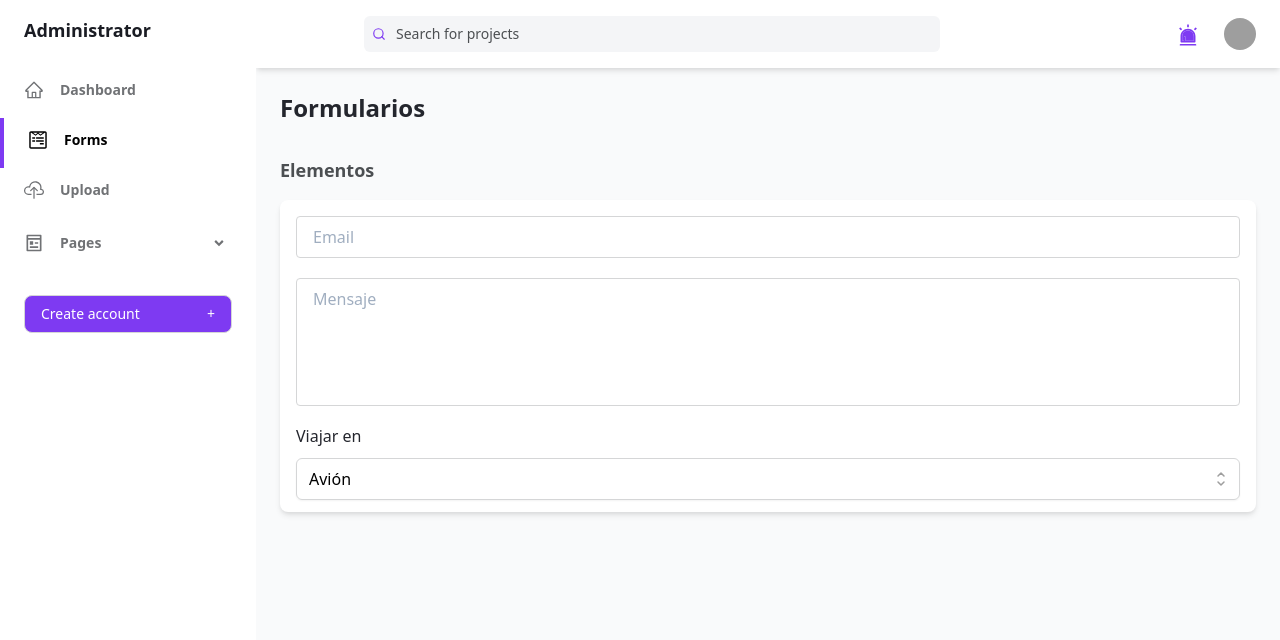
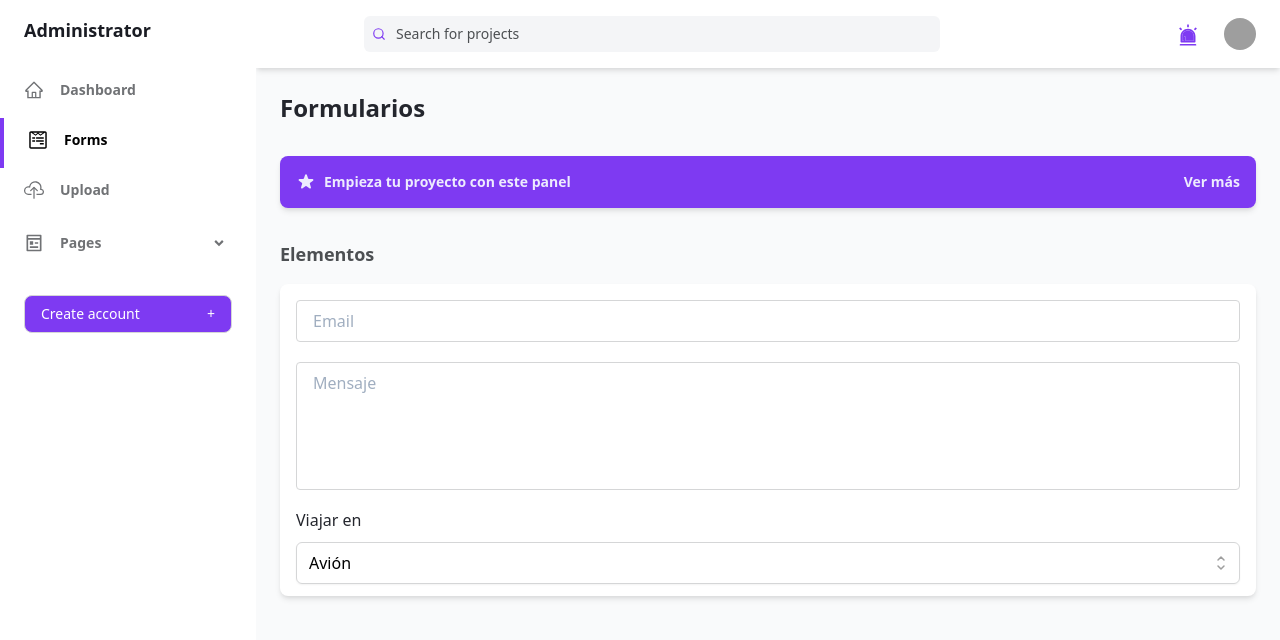
Before and after one commit to core97/dashboard-admin, a Next.js app: page /forms in a window 1280 px wide. Shown: the top 640 px of the page. Built offline with nearby package versions, Linux system fonts and the light colour scheme; grey boxes are pictures that could not be loaded.

Commit message:
Created Banner component

```diff
--- /dev/null
+++ b/common/components/Banner.tsx
@@ -0,0 +1,26 @@
+import Link from "next/link";
+
+interface IProps {
+  routeHref: string;
+  content: string;
+  callToAction: string;
+}
+
+export const Banner = ({ routeHref, content, callToAction }: IProps) => {
+  return (
+    <Link href={routeHref}>
+      <a
+        className="flex items-center justify-between p-4 mb-8 text-sm font-semibold text-purple-100 bg-purple-600 rounded-lg shadow-md focus:outline-none focus:shadow-outline-purple"
+        href="https://github.com/estevanmaito/windmill-dashboard"
+      >
+        <div className="flex items-center">
+          <svg className="w-5 h-5 mr-2" fill="currentColor" viewBox="0 0 20 20">
+            <path d="M9.049 2.927c.3-.921 1.603-.921 1.902 0l1.07 3.292a1 1 0 00.95.69h3.462c.969 0 1.371 1.24.588 1.81l-2.8 2.034a1 1 0 00-.364 1.118l1.07 3.292c.3.921-.755 1.688-1.54 1.118l-2.8-2.034a1 1 0 00-1.175 0l-2.8 2.034c-.784.57-1.838-.197-1.539-1.118l1.07-3.292a1 1 0 00-.364-1.118L2.98 8.72c-.783-.57-.38-1.81.588-1.81h3.461a1 1 0 00.951-.69l1.07-3.292z"></path>
+          </svg>
+          <span>{content}</span>
+        </div>
+        <span>{callToAction}</span>
+      </a>
+    </Link>
+  );
+};
--- a/common/components/Textfield.tsx
+++ b/common/components/Textfield.tsx
@@ -1,6 +1,6 @@
 interface IProps {
   textarea?: boolean;
-  type?: "email" | "password" | "text";
+  type?: "email" | "password" | "text" | "number";
   placeholder?: string;
   name?: string;
   // TODO: Tipar 'errors' y 'register'
@@ -17,10 +17,14 @@
   register,
 }: IProps) => {
   return (
-    <div className='mb-5'>
+    <div className="mb-5">
       {!textarea ? (
         <input
-          className="block w-full mt-1 mb-2 bg-white rounded border border-gray-300 focus:outline-none focus:border-indigo-500 focus:shadow text-base px-4 py-2"
+          className={`block w-full mt-1 mb-2 bg-white rounded border ${
+            errors[name] ? "border-red-500" : "border-gray-300"
+          } focus:outline-none ${
+            errors[name] ? "focus:border-red-500" : "focus:border-indigo-500"
+          } focus:shadow text-base px-4 py-2`}
           placeholder={placeholder}
           type={type}
           name={name}
@@ -28,13 +32,17 @@
         />
       ) : (
         <textarea
-          className="block w-full mt-1 mb-2 bg-white rounded border border-gray-300 focus:outline-none h-32 focus:border-indigo-500 focus:shadow text-base px-4 py-2 resize-none"
+          className={`block w-full mt-1 mb-2 bg-white rounded border ${
+            errors[name] ? "border-red-500" : "border-gray-300"
+          } focus:outline-none h-32 ${
+            errors[name] ? "focus:border-red-500" : "focus:border-indigo-500"
+          } focus:shadow text-base px-4 py-2 resize-none`}
           placeholder={placeholder}
           name={name}
           ref={register}
         />
       )}
-      {(register && (errors && errors[name])) && (
+      {register && errors && errors[name] && (
         <span className="text-red-600 text-sm">{errors[name].message}</span>
       )}
     </div>
--- a/pages/forms.tsx
+++ b/pages/forms.tsx
@@ -2,6 +2,7 @@
 import { useForm } from "react-hook-form";
 import { Select } from "@components/Select";
 import { Textfield } from "@components/Textfield";
+import { Banner } from '@components/Banner';
 
 type FormExample = {
   email: string;
@@ -39,6 +40,7 @@
       <h2 className="mt-6 mb-8 text-2xl font-semibold text-gray-700">
         Formularios
       </h2>
+      <Banner routeHref="/" content="Empieza tu proyecto con este panel" callToAction="Ver más"/>
       <h4 className="mb-4 text-lg font-semibold text-gray-600">Elementos</h4>
       <div className="px-4 py-3 mb-8 bg-white rounded-lg shadow-md">
         <form className="block" onSubmit={handleSubmit(onSubmit)}>
```
